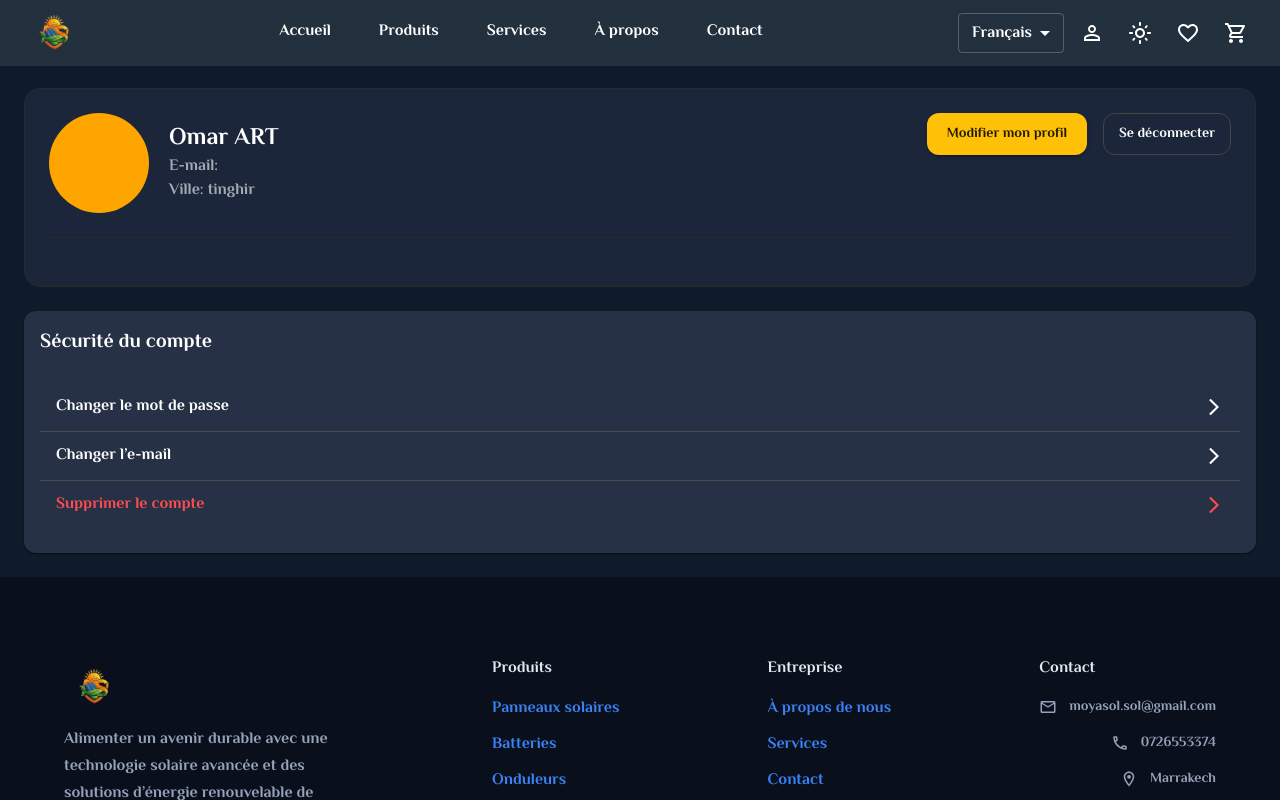
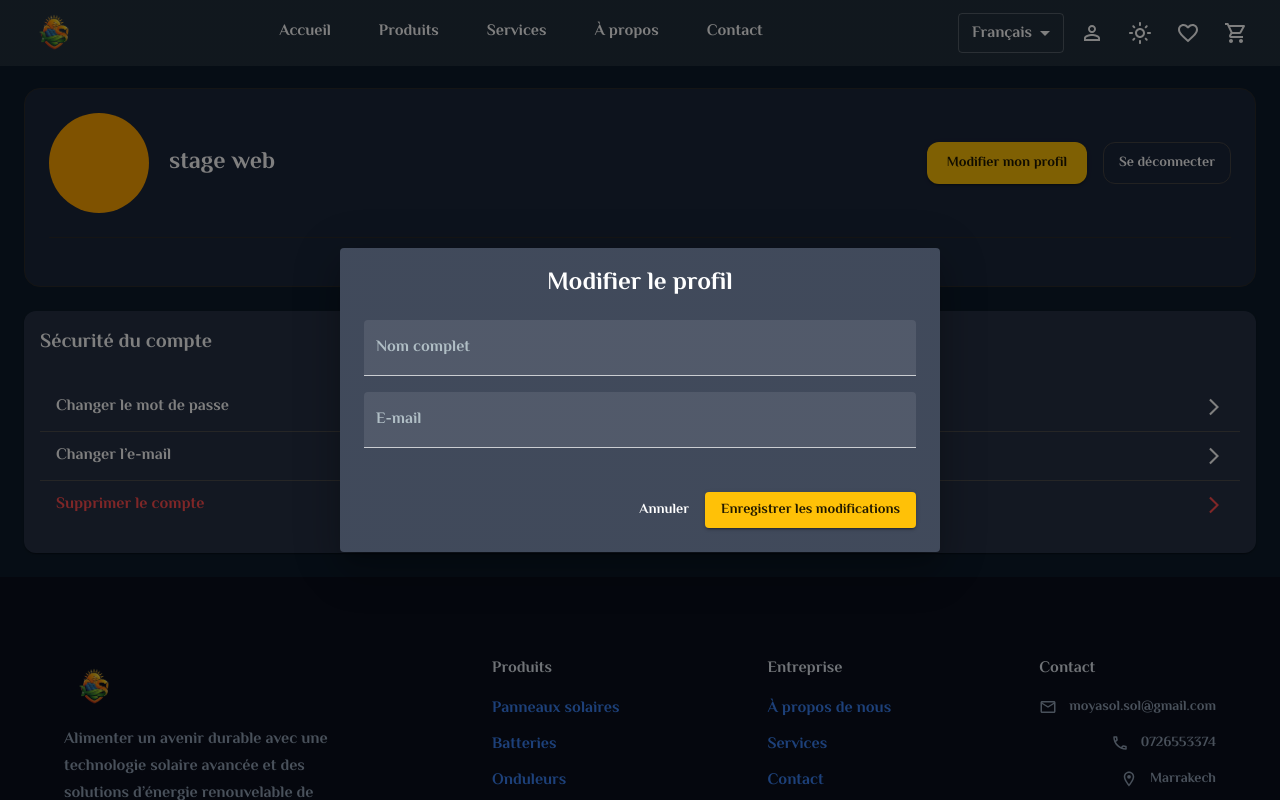
Before and after one commit to abderrahmanetaha7-lgtm/solar_stage, a React (Vite) app: page /account in a window 1280 px wide. Both pictures are taken after a click on the button "Modifier mon profil". Shown: the top 800 px of the page. Built offline with nearby package versions, Linux system fonts and the light colour scheme.

Commit message:
add edit profile dialog

```diff
--- /dev/null
+++ b/src/components/Account/EditProfileDialog.jsx
@@ -0,0 +1,87 @@
+import { useState } from "react";
+import {
+  Dialog,
+  DialogTitle,
+  DialogContent,
+  DialogActions,
+  Button,
+  TextField,
+  Stack,
+} from "@mui/material";
+import { useAuth } from "../../context/AuthContextToken";
+import { useTranslation } from "react-i18next";
+
+export default function EditProfileDialog({ open, onClose }) {
+  const { user } = useAuth();
+  const { t } = useTranslation();
+
+  const [formData, setFormData] = useState({
+    name: user?.name || "",
+    email: user?.email || "",
+  });
+
+  const handleChange = (e) => {
+    setFormData({
+      ...formData,
+      [e.target.name]: e.target.value,
+    });
+  };
+
+  const handleSave = () => {
+    console.log("Updated Profile:", formData);
+
+    // TODO:
+    // Send data to API here
+
+    onClose();
+  };
+
+  return (
+    <Dialog
+      open={open}
+      onClose={onClose}
+      fullWidth
+      maxWidth="sm"
+      PaperProps={{
+        sx: {
+          borderRadius: 8,
+        },
+      }}
+    >
+      <DialogTitle sx={{textAlign:"center", fontSize:"25px"}}>{t("editProfileDialog.title")}</DialogTitle>
+
+      <DialogContent sx={{pt:2}}>
+        <Stack spacing={2} >
+          <TextField
+            label={t("editProfileDialog.fullName")}
+            name="name"
+            fullWidth
+            value={formData.name}
+            onChange={handleChange}
+            variant="filled"
+          />
+
+          <TextField
+            label={t("editProfileDialog.email")}
+            name="email"
+            type="email"
+            fullWidth
+            value={formData.email}
+            onChange={handleChange}
+            variant="filled"
+          />
+        </Stack>
+      </DialogContent>
+
+      <DialogActions sx={{ p: 3 }}>
+        <Button onClick={onClose} color="inherit">
+          {t("editProfileDialog.cancel")}
+        </Button>
+
+        <Button variant="contained" onClick={handleSave}>
+          {t("editProfileDialog.saveChanges")}
+        </Button>
+      </DialogActions>
+    </Dialog>
+  );
+}
--- a/src/components/Account/profile.jsx
+++ b/src/components/Account/profile.jsx
@@ -9,11 +9,22 @@ import {
 } from "@mui/material";
 import { useAuth } from "../../context/AuthContextToken";
 import { useTranslation } from "react-i18next";
+import { useState } from "react";
+import EditProfileDialog from "./EditProfileDialog";
 
 export default function Profile() {
   const { user } = useAuth();
   const { t } = useTranslation();
 
+  const [showEditProfile, setShowEditProfile] = useState(false);
+
+  function handleShowEditProfile() {
+    setShowEditProfile(true);
+  }
+
+  function handleCloseEditProfile() {
+    setShowEditProfile(false);
+  }
   return (
     <Paper
       elevation={0}
@@ -27,9 +38,11 @@ export default function Profile() {
       {/* MAIN CONTAINER */}
       <Stack
         direction={{ xs: "column", md: "row" }}
-        alignItems={{ xs: "center", md: "center" }}
         spacing={{ xs: 3, md: 0 }}
-        justifyContent="space-between"
+        sx={{
+          alignItems: { xs: "center", md: "center" },
+          justifyContent: "space-between",
+        }}
       >
         {/* LEFT SIDE */}
         <Stack
@@ -60,18 +73,16 @@ export default function Profile() {
           </Avatar>
 
           {/* USER INFO */}
-          <Box>
+          <Box sx={{ alignItems: "center" }}>
             <Typography
               variant="h5"
               fontWeight="bold"
               sx={{ fontSize: { xs: "20px", sm: "24px" } }}
             >
-              {user?.name || "Omar ART"}
+              {user?.name || "stage web"}
             </Typography>
 
-            <Typography sx={{ opacity: 0.6 }}>{t("account.email")}: {user?.email}</Typography>
-
-            <Typography sx={{ opacity: 0.6 }}>{t("account.city")}: tinghir</Typography>
+            <Typography sx={{ opacity: 0.6 }}>{user?.email}</Typography>
           </Box>
         </Stack>
 
@@ -79,10 +90,10 @@ export default function Profile() {
         <Stack
           direction={{ xs: "column", sm: "row" }}
           spacing={2}
-          width={{ xs: "100%", md: "auto" }}
-          justifyContent="center"
+          sx={{ width: { xs: "100%", md: "auto" }, justifyContent: "center" }}
         >
           <Button
+            onClick={handleShowEditProfile}
             fullWidth
             variant="contained"
             sx={{
@@ -106,13 +117,18 @@ export default function Profile() {
               borderColor: "#444",
               height: "42px",
             }}
-            >
+          >
             {t("account.signOut")}
           </Button>
         </Stack>
       </Stack>
 
       <Divider sx={{ my: 3, borderColor: "#2a2a2a" }} />
+
+      <EditProfileDialog
+        open={showEditProfile}
+        onClose={handleCloseEditProfile}
+      />
     </Paper>
   );
 }
--- a/src/locales/ar/translation.json
+++ b/src/locales/ar/translation.json
@@ -384,5 +384,13 @@
       "changePassword": "تغيير كلمة المرور",
       "changeEmail": "تغيير البريد الإلكتروني",
       "deleteAccount": "حذف الحساب"
+    },
+
+    "editProfileDialog": {
+      "title": "تعديل الملف الشخصي",
+      "fullName": "الاسم الكامل",
+      "email": "البريد الإلكتروني",
+      "cancel": "إلغاء",
+      "saveChanges": "حفظ التغييرات"
     }
 }
--- a/src/locales/fr/translation.json
+++ b/src/locales/fr/translation.json
@@ -388,5 +388,13 @@
       "changePassword": "Changer le mot de passe",
       "changeEmail": "Changer l’e-mail",
       "deleteAccount": "Supprimer le compte"
+    },
+
+    "editProfileDialog": {
+      "title": "Modifier le profil",
+      "fullName": "Nom complet",
+      "email": "E-mail",
+      "cancel": "Annuler",
+      "saveChanges": "Enregistrer les modifications"
     }
   }
```
